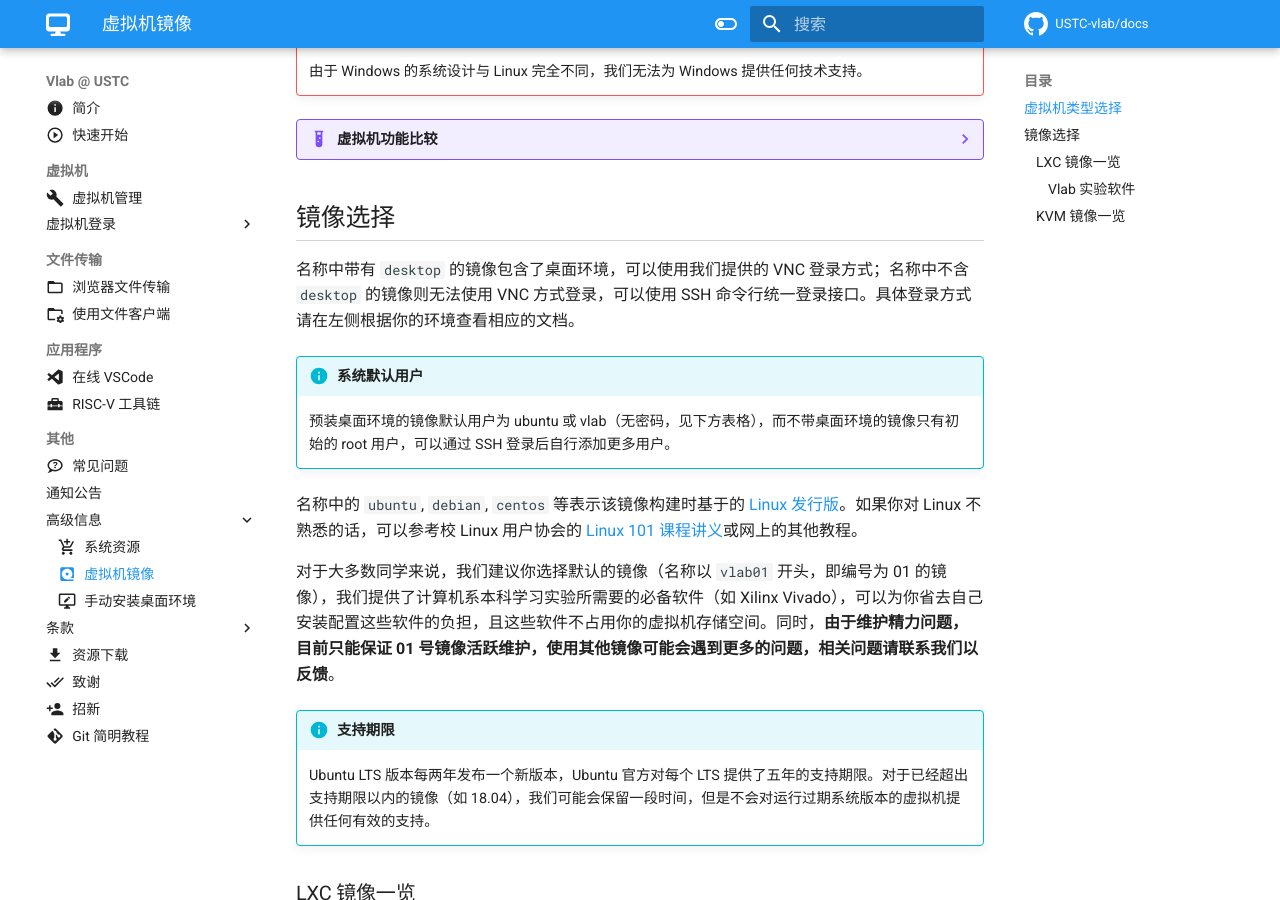
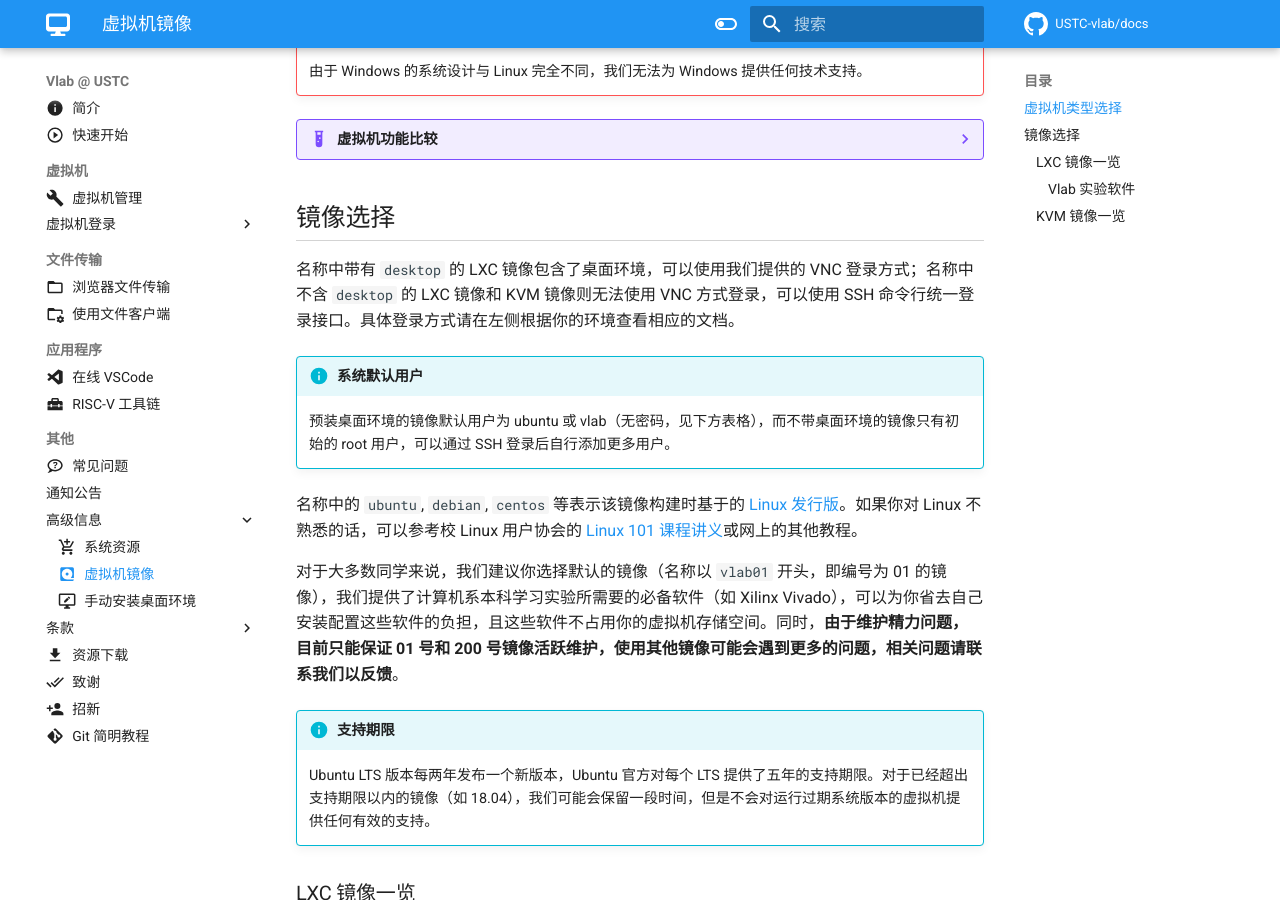
Before and after one commit to USTC-vlab/docs, an MkDocs documentation site: the page built from docs/advanced/images.md, in a window 1280 px wide and 900 px high, scrolled down 591 px. Built offline with MkDocs 1.6.1 and Material for MkDocs 9.7.7, drawn with Linux system fonts in a browser that asks for light colours; comment, search, counter and statistics services are not loaded.

Commit message:
advanced/images: Update for KVM

```diff
--- a/docs/advanced/images.md
+++ b/docs/advanced/images.md
@@ -29,7 +29,7 @@ Linux KVM 是完整的虚拟机，能够根据需要使用任意的 Linux 内核
 
 ## 镜像选择 {#image-selection}
 
-名称中带有 `desktop` 的镜像包含了桌面环境，可以使用我们提供的 VNC 登录方式；名称中不含 `desktop` 的镜像则无法使用 VNC 方式登录，可以使用 SSH 命令行统一登录接口。具体登录方式请在左侧根据你的环境查看相应的文档。
+名称中带有 `desktop` 的 LXC 镜像包含了桌面环境，可以使用我们提供的 VNC 登录方式；名称中不含 `desktop` 的 LXC 镜像和 KVM 镜像则无法使用 VNC 方式登录，可以使用 SSH 命令行统一登录接口。具体登录方式请在左侧根据你的环境查看相应的文档。
 
 !!! info "系统默认用户"
 
@@ -37,7 +37,7 @@ Linux KVM 是完整的虚拟机，能够根据需要使用任意的 Linux 内核
 
 名称中的 `ubuntu`, `debian`, `centos` 等表示该镜像构建时基于的 [Linux 发行版](https://zh.wikipedia.org/zh-hans/Linux%E5%8F%91%E8%A1%8C%E7%89%88)。如果你对 Linux 不熟悉的话，可以参考校 Linux 用户协会的 [Linux 101 课程讲义](https://101.lug.ustc.edu.cn/)或网上的其他教程。
 
-对于大多数同学来说，我们建议你选择默认的镜像（名称以 `vlab01` 开头，即编号为 01 的镜像），我们提供了计算机系本科学习实验所需要的必备软件（如 Xilinx Vivado），可以为你省去自己安装配置这些软件的负担，且这些软件不占用你的虚拟机存储空间。同时，**由于维护精力问题，目前只能保证 01 号镜像活跃维护，使用其他镜像可能会遇到更多的问题，相关问题请联系我们以反馈**。
+对于大多数同学来说，我们建议你选择默认的镜像（名称以 `vlab01` 开头，即编号为 01 的镜像），我们提供了计算机系本科学习实验所需要的必备软件（如 Xilinx Vivado），可以为你省去自己安装配置这些软件的负担，且这些软件不占用你的虚拟机存储空间。同时，**由于维护精力问题，目前只能保证 01 号和 200 号镜像活跃维护，使用其他镜像可能会遇到更多的问题，相关问题请联系我们以反馈**。
 
 !!! info "支持期限"
 
```
